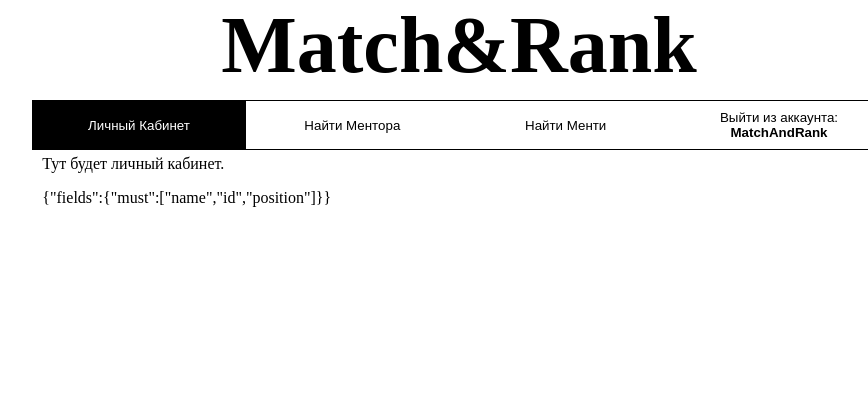
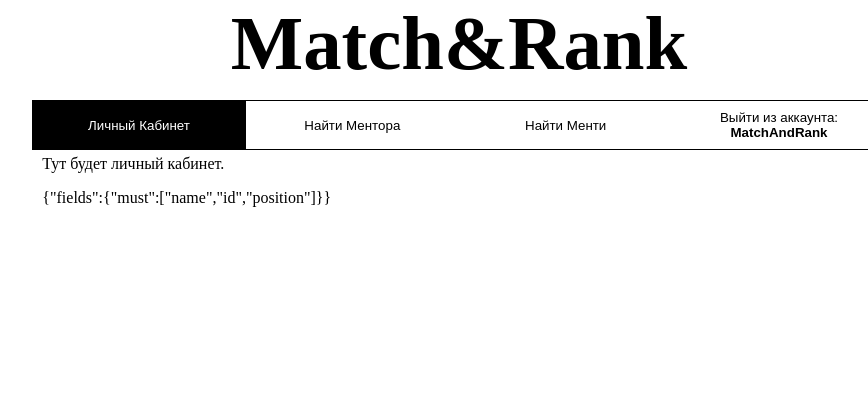
Before and after one commit to Dimography/MatchAndRank, a Django app: page /MatchAndRank/Account/ in a window 1280 px wide. Shown: the top 420 px of the page, without its empty margins (181-1049 px from the left). Run offline with Django 3.2, Linux system fonts and the light colour scheme; a user stored in the database is signed in; some libraries are stand-ins or nearby versions.

Commit message:
no message

```diff
--- a/UI/MentorHack/templates/GenericBase.html
+++ b/UI/MentorHack/templates/GenericBase.html
@@ -103,7 +103,7 @@
         #title {
             text-decoration: none;
             color: black;
-            font-size: 500%;
+            font-size: 6vw;
             font-weight: bold;
         }
     </style>
```
Also changed, not shown: UI/MentorHack/db.sqlite3.
